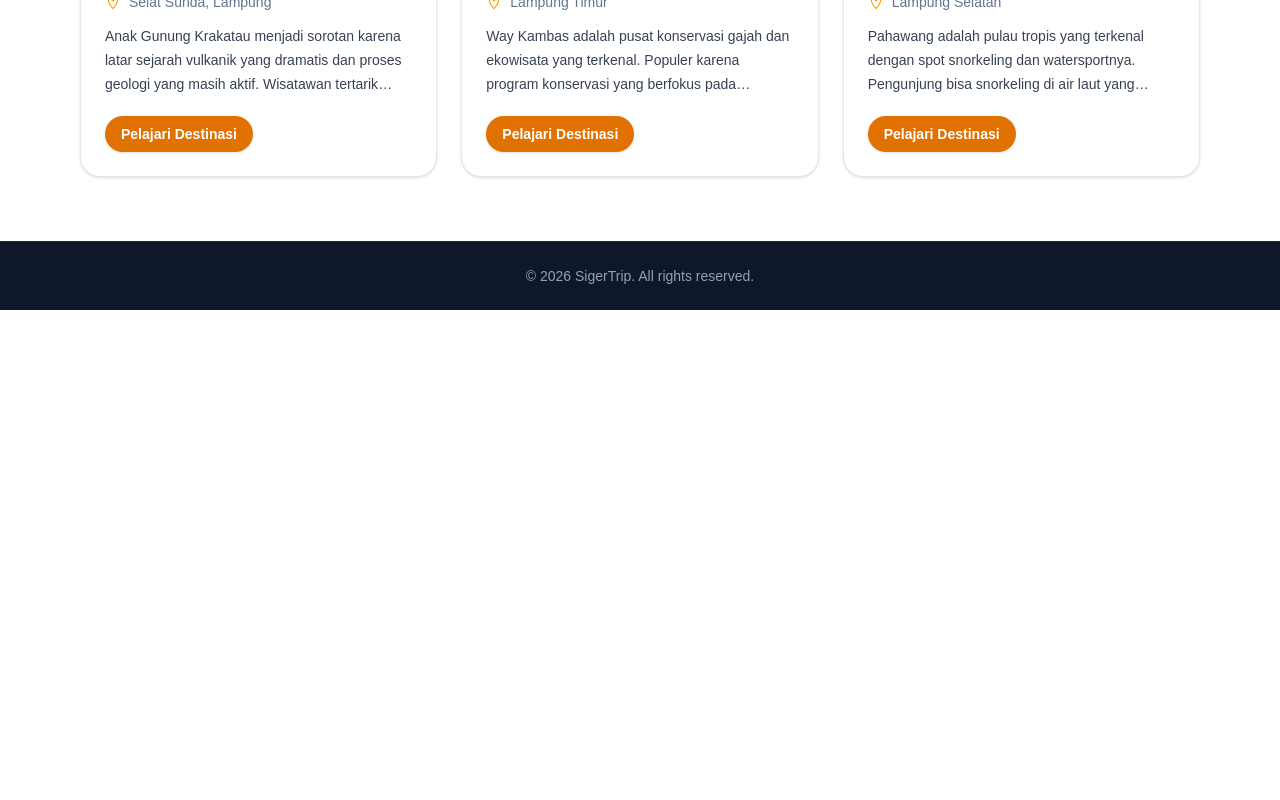
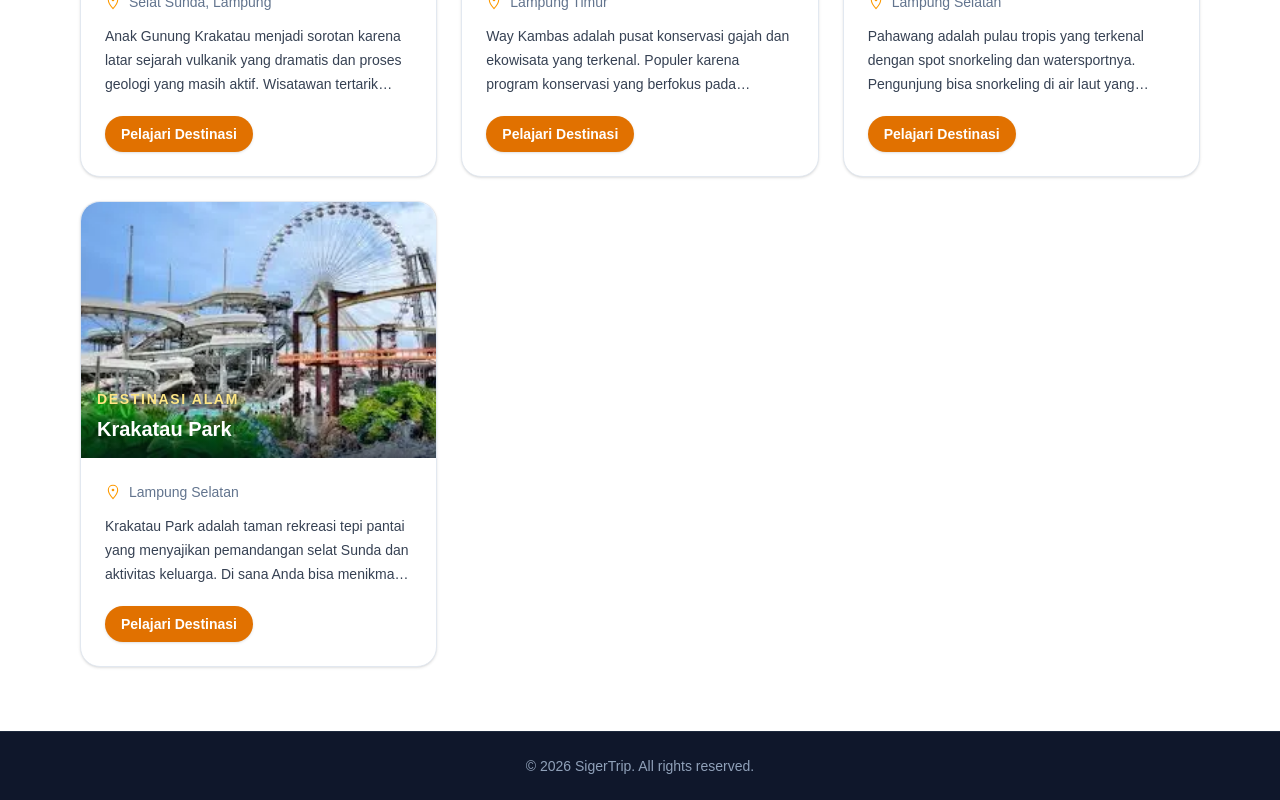
Before and after one commit to Nafiz-547/TI-WEB-24A-ShuangXi, a Next.js app in the folder siger-trip/: page / in a window 1280 px wide. Shown: the part 4964-5764 px from the top of the page. Before the commit the page ends 5274 px from the top, so only its background shows below. Built offline with nearby package versions, Linux system fonts and the light colour scheme.

Commit message:
tama: menambah card di section wisata alam

```diff
--- a/siger-trip/components/DestinasiAlam.tsx
+++ b/siger-trip/components/DestinasiAlam.tsx
@@ -25,6 +25,14 @@ const destinations = [
     description: 'Pahawang adalah pulau tropis yang terkenal dengan spot snorkeling dan watersportnya. Pengunjung bisa snorkeling di air laut yang jernih, island hopping ke Pulau Kelagian dan Pulau Kelapa, serta menikmati panorama bawah laut dengan terumbu karang dan ikan warna-warni.',
     image: '/images/pahawang.webp',
     alt: 'Pemandangan pantai dan laut di Pulau Pahawang Lampung'
+  },
+  {
+    id: 'krakatau-park',
+    title: 'Krakatau Park',
+    location: 'Lampung Selatan',
+    description: 'Krakatau Park adalah taman rekreasi tepi pantai yang menyajikan pemandangan selat Sunda dan aktivitas keluarga. Di sana Anda bisa menikmati taman bermain, spot foto, piknik tepi pantai, dan menyaksikan sunset dengan latar Gunung Krakatau.',
+    image: '/images/Krakatau Park.webp',
+    alt: 'Pemandangan Krakatau Park Lampung'
   }
 ]
 
```
